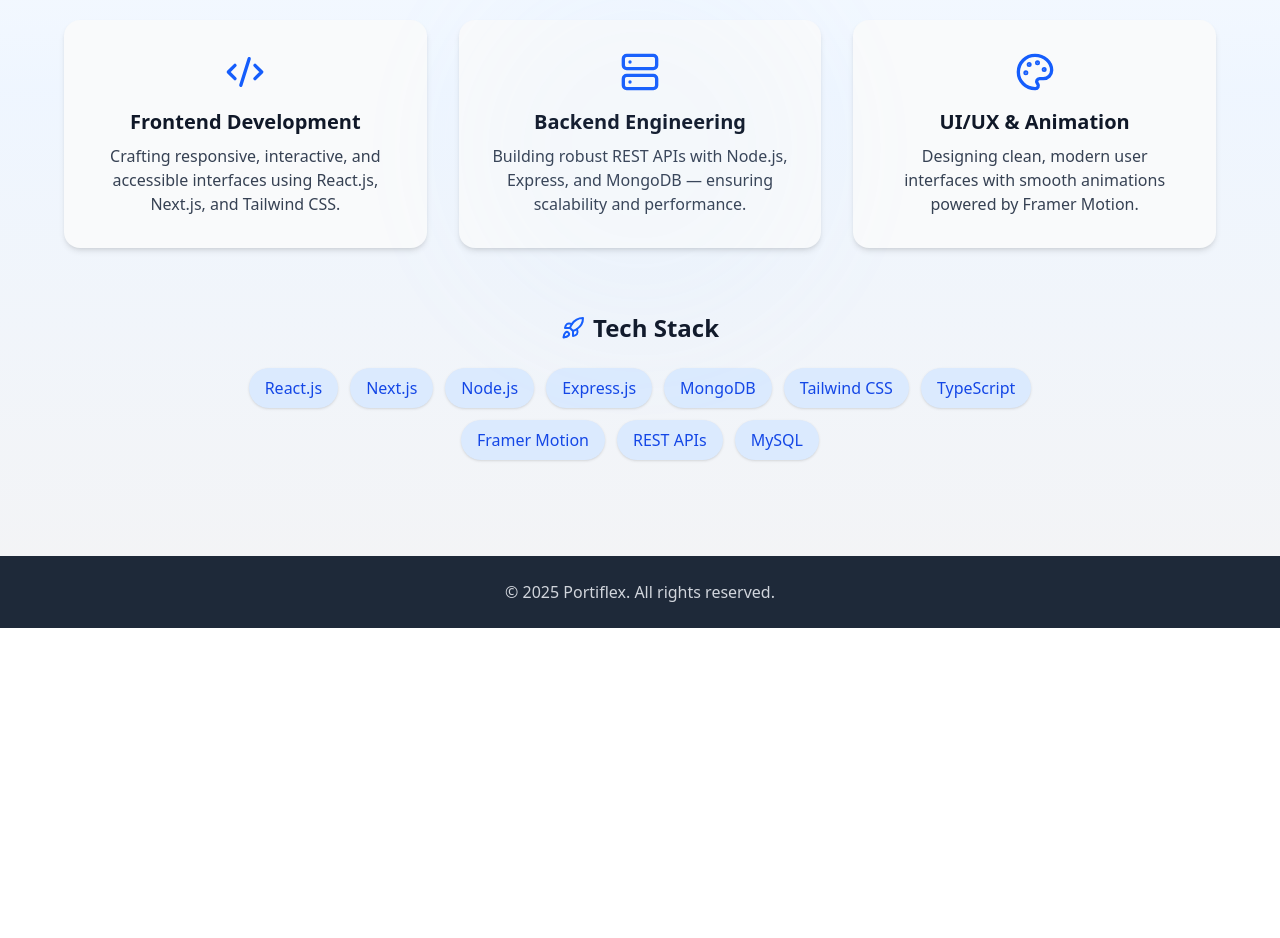
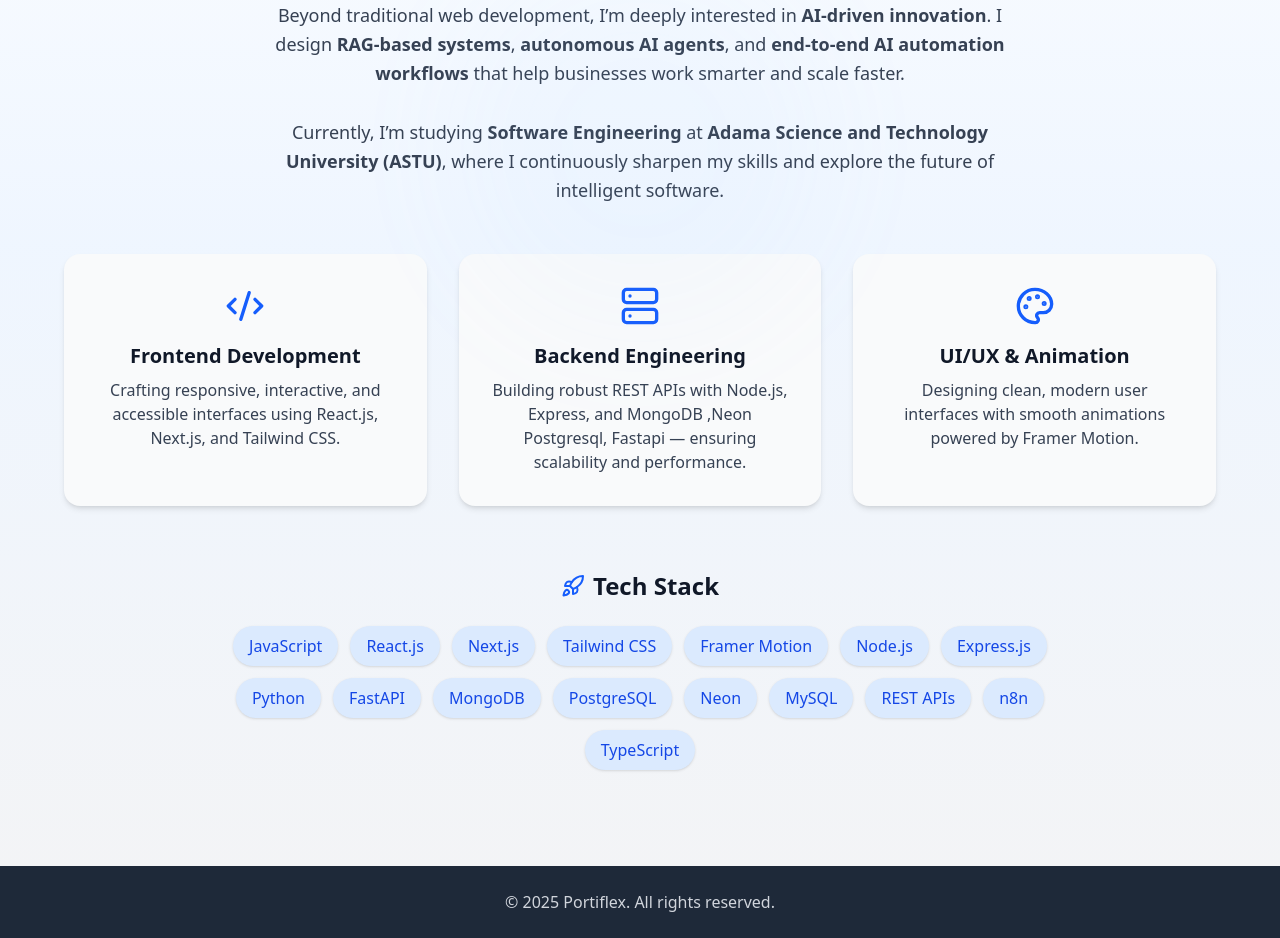
Before and after one commit to Chala751/Portiflex, a React (Vite) app in the folder client/: page /about in a window 1280 px wide. Shown: the part 460-1398 px from the top of the page. Before the commit the page ends 1088 px from the top, so only its background shows below. Built offline with nearby package versions, Linux system fonts and the light colour scheme.

Commit message:
about done

```diff
--- a/client/src/pages/About.jsx
+++ b/client/src/pages/About.jsx
@@ -1,11 +1,35 @@
+// eslint-disable-next-line no-unused-vars
 import { motion } from "framer-motion";
 import { Code2, Server, Palette, Rocket } from "lucide-react";
 
 const skills = [
-  "React.js", "Next.js", "Node.js", "Express.js",
-  "MongoDB", "Tailwind CSS", "TypeScript",
-  "Framer Motion", "REST APIs", "MySQL",
+  // Frontend
+  "JavaScript",
+  "React.js",
+  "Next.js",
+  "Tailwind CSS",
+  "Framer Motion",
+
+  // Backend
+  "Node.js",
+  "Express.js",
+  "Python",
+  "FastAPI",
+
+  // Databases
+  "MongoDB",
+  "PostgreSQL",
+  "Neon",
+  "MySQL",
+
+  // APIs & Automation
+  "REST APIs",
+  "n8n",
+
+  // Others
+  "TypeScript",
 ];
+
 
 const About = () => {
   return (
@@ -21,22 +45,41 @@ const About = () => {
       </motion.h2>
 
       {/* ===== Intro Paragraph ===== */}
+      {/* ===== Intro Paragraph ===== */}
       <motion.p
         initial={{ opacity: 0, y: 20 }}
         animate={{ opacity: 1, y: 0 }}
         transition={{ delay: 0.2, duration: 0.8 }}
         className="text-gray-700 dark:text-gray-300 max-w-3xl text-lg leading-relaxed mb-12"
       >
-        Hi 👋 I’m <span className="font-semibold text-blue-600 dark:text-blue-400">Chala Temesgen</span>,
-        a passionate <strong>Full Stack Developer</strong> specialized in building
-        powerful and scalable web applications using the{" "}
-        <span className="font-semibold">MERN Stack</span> and{" "}
-        <span className="font-semibold">Next.js</span>.
-        <br />I’m currently studying Software Engineering at{" "}
-        <strong>Adama Science and Technology University (ASTU)</strong>.
-        <br />I love transforming complex ideas into beautiful, interactive, and
-        high-performing web experiences.
+        Hi 👋 I’m{" "}
+        <span className="font-semibold text-blue-600 dark:text-blue-400">
+          Chala Temesgen
+        </span>
+        , a <strong>Full Stack Developer</strong> who loves turning ideas into fast,
+        scalable, and impactful digital products.
+        <br />
+        <br />
+        I specialize in building modern web applications using{" "}
+        <span className="font-semibold">MERN & PERN stacks</span>,{" "}
+        <span className="font-semibold">Next.js</span>, and cutting-edge frontend
+        technologies — always with performance, usability, and clean design in mind.
+        <br />
+        <br />
+        Beyond traditional web development, I’m deeply interested in{" "}
+        <strong>AI-driven innovation</strong>. I design{" "}
+        <span className="font-semibold">RAG-based systems</span>,{" "}
+        <span className="font-semibold">autonomous AI agents</span>, and{" "}
+        <span className="font-semibold">end-to-end AI automation workflows</span> that
+        help businesses work smarter and scale faster.
+        <br />
+        <br />
+        Currently, I’m studying <strong>Software Engineering</strong> at{" "}
+        <strong>Adama Science and Technology University (ASTU)</strong>, where I
+        continuously sharpen my skills and explore the future of intelligent software.
       </motion.p>
+
+
 
       {/* ===== What I Do Section ===== */}
       <div className="grid md:grid-cols-3 gap-8 max-w-6xl mb-16">
@@ -49,7 +92,7 @@ const About = () => {
           {
             icon: <Server className="w-10 h-10 text-blue-600" />,
             title: "Backend Engineering",
-            desc: "Building robust REST APIs with Node.js, Express, and MongoDB — ensuring scalability and performance.",
+            desc: "Building robust REST APIs with Node.js, Express, and MongoDB ,Neon Postgresql, Fastapi — ensuring scalability and performance.",
           },
           {
             icon: <Palette className="w-10 h-10 text-blue-600" />,
```
